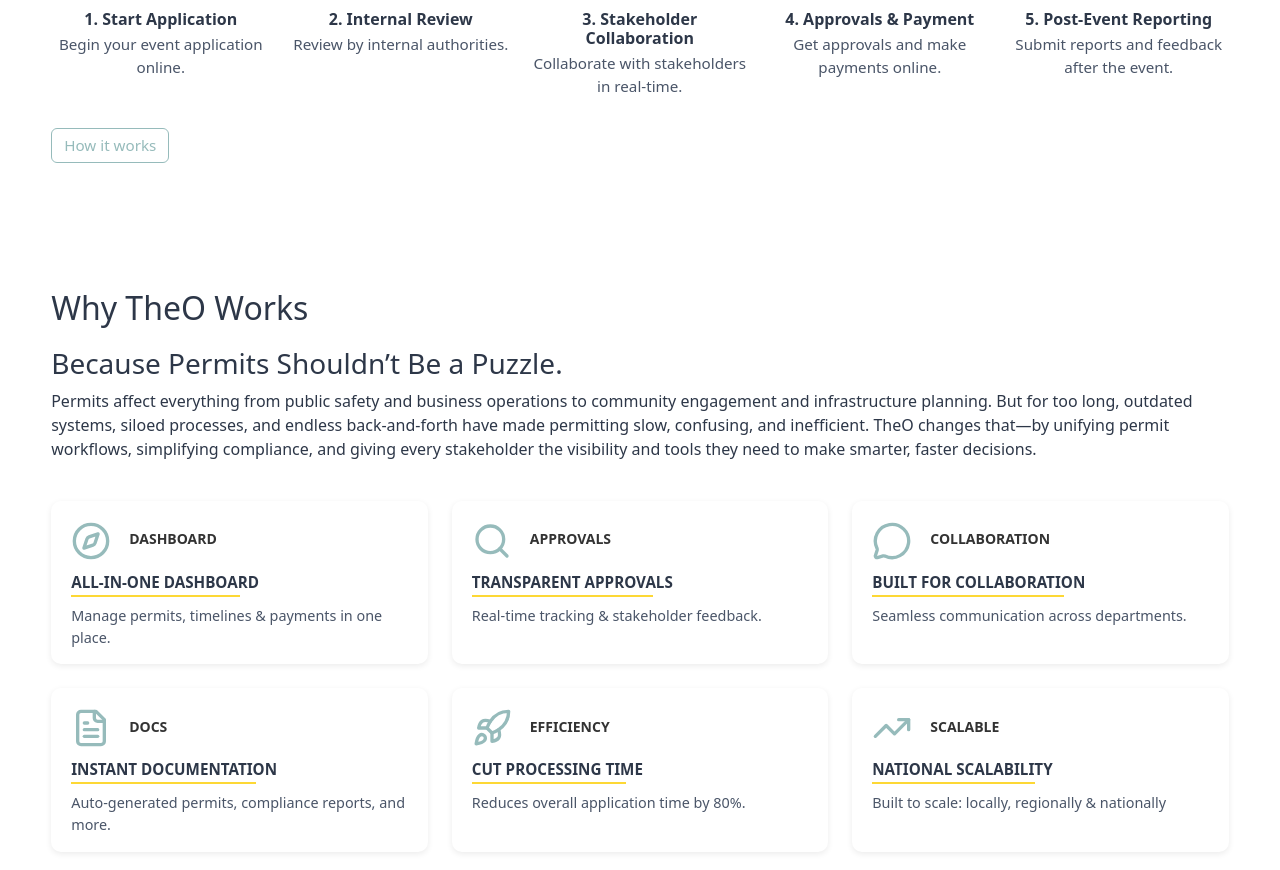
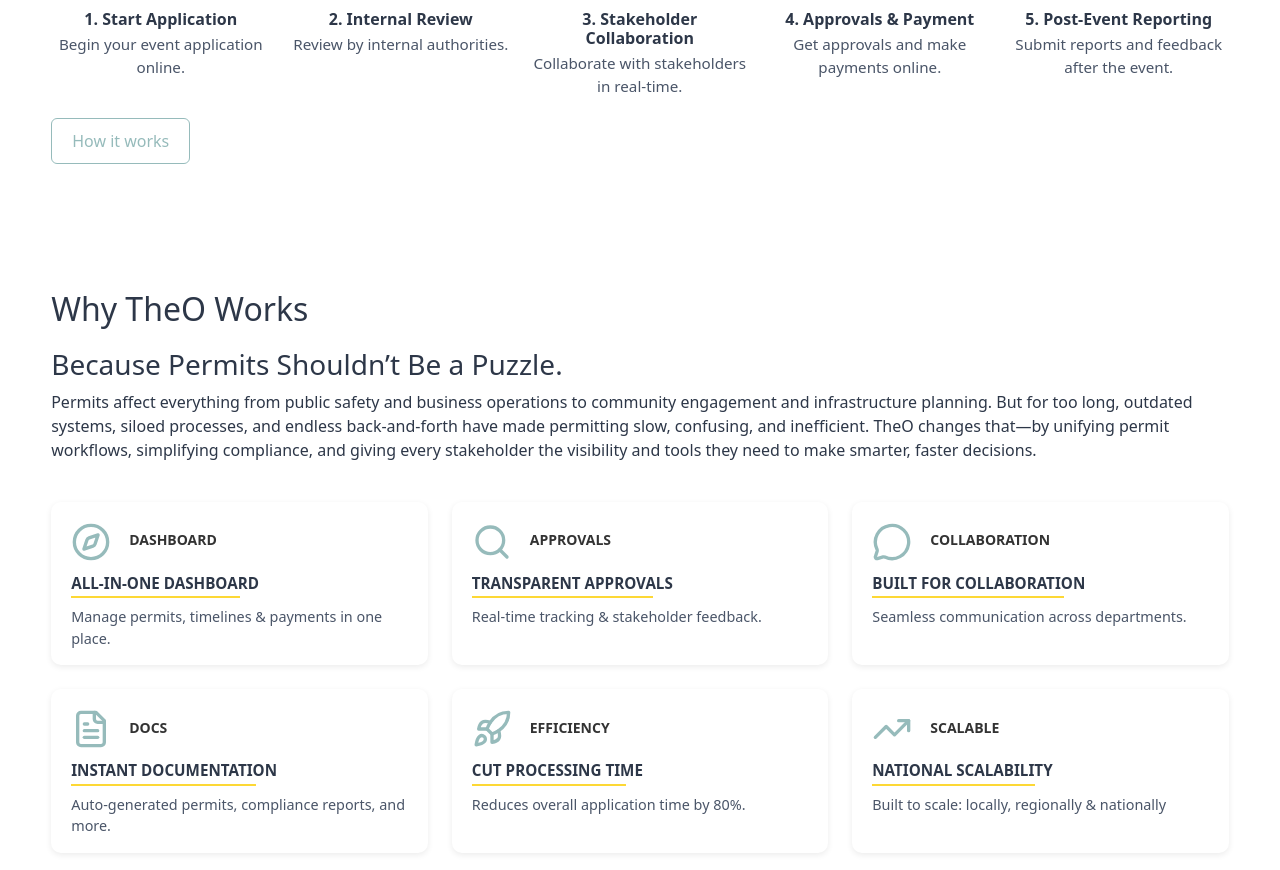
Before and after one commit to flickShot555/event-permit-ui, a React (Create React App) app: page / in a window 1280 px wide. Shown: the part 1891-2761 px from the top of the page. Built offline with nearby package versions, Linux system fonts and the light colour scheme.

Commit message:
howlink button corrected

```diff
--- a/src/LandingPage.jsx
+++ b/src/LandingPage.jsx
@@ -812,7 +812,7 @@
           </div>
         ))}
       </div>
-    </div>
+      </div>
 
       {/* TRANSFORMING EVENT PLANNING FRAME */}
       <section
@@ -1146,7 +1146,7 @@
         <a href="#live-demo" className="lp-live-demo demo-link-spectacular">
           → See a Live Demo
         </a>*/}
-        <HowLink>How it works</HowLink>
+        <HowLink className="btn-secondary-outline">How it works</HowLink>
       </section>
       {/*<HowItWorks howRef={{howRef}} visibleSections={{visibleSections}} />*/}
 
--- a/src/components/HowLink.jsx
+++ b/src/components/HowLink.jsx
@@ -98,7 +98,7 @@
   const combinedClassName = `${className ? className + " " : ""}lp-live-demo`;
 
   return (
-    <a href={to} onClick={handleClick} className={combinedClassName} {...rest}>
+    <a href={to} onClick={handleClick} className={className} {...rest}>
       {children}
     </a>
   );
```
